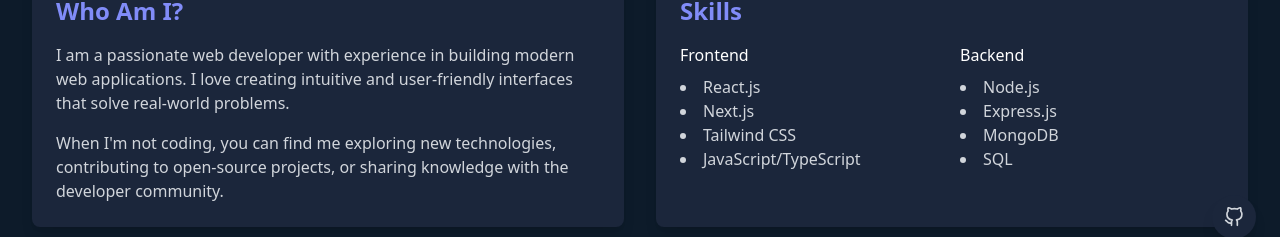
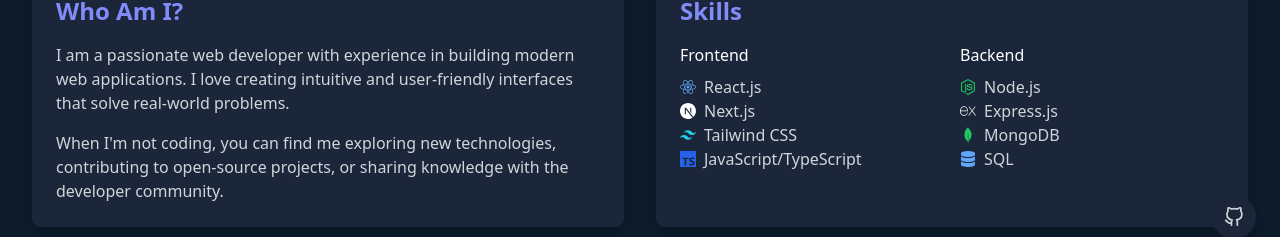
Before and after one commit to anbasss/Portofolio, a Next.js app: page /about in a window 1280 px wide. Shown: the part 205-442 px from the top of the page. Built offline with nearby package versions, Linux system fonts and the light colour scheme.

Commit message:
add icon in page about

```diff
--- a/src/app/about/page.js
+++ b/src/app/about/page.js
@@ -1,6 +1,8 @@
 'use client'
 import Navbar from '../components/Navbar'
 import SocialMedia from "../components/SocialMedia"
+import { FaReact, FaNodeJs, FaDatabase } from 'react-icons/fa'
+import { SiNextdotjs, SiTailwindcss, SiTypescript, SiExpress, SiMongodb } from 'react-icons/si'
 
 function About() {
   return (
@@ -40,19 +42,19 @@
                 <div>
                   <h3 className="font-medium mb-2 text-white">Frontend</h3>
                   <ul className="list-disc list-inside text-gray-300">
-                    <li>React.js</li>
-                    <li>Next.js</li>
-                    <li>Tailwind CSS</li>
-                    <li>JavaScript/TypeScript</li>
+                    <li className="flex items-center gap-2"><FaReact className="text-blue-400" /> React.js</li>
+                    <li className="flex items-center gap-2"><SiNextdotjs className="text-white" /> Next.js</li>
+                    <li className="flex items-center gap-2"><SiTailwindcss className="text-cyan-400" /> Tailwind CSS</li>
+                    <li className="flex items-center gap-2"><SiTypescript className="text-blue-600" /> JavaScript/TypeScript</li>
                   </ul>
                 </div>
                 <div>
                   <h3 className="font-medium mb-2 text-white">Backend</h3>
                   <ul className="list-disc list-inside text-gray-300">
-                    <li>Node.js</li>
-                    <li>Express.js</li>
-                    <li>MongoDB</li>
-                    <li>SQL</li>
+                    <li className="flex items-center gap-2"><FaNodeJs className="text-green-500" /> Node.js</li>
+                    <li className="flex items-center gap-2"><SiExpress className="text-white" /> Express.js</li>
+                    <li className="flex items-center gap-2"><SiMongodb className="text-green-500" /> MongoDB</li>
+                    <li className="flex items-center gap-2"><FaDatabase className="text-blue-400" /> SQL</li>
                   </ul>
                 </div>
               </div>
```
